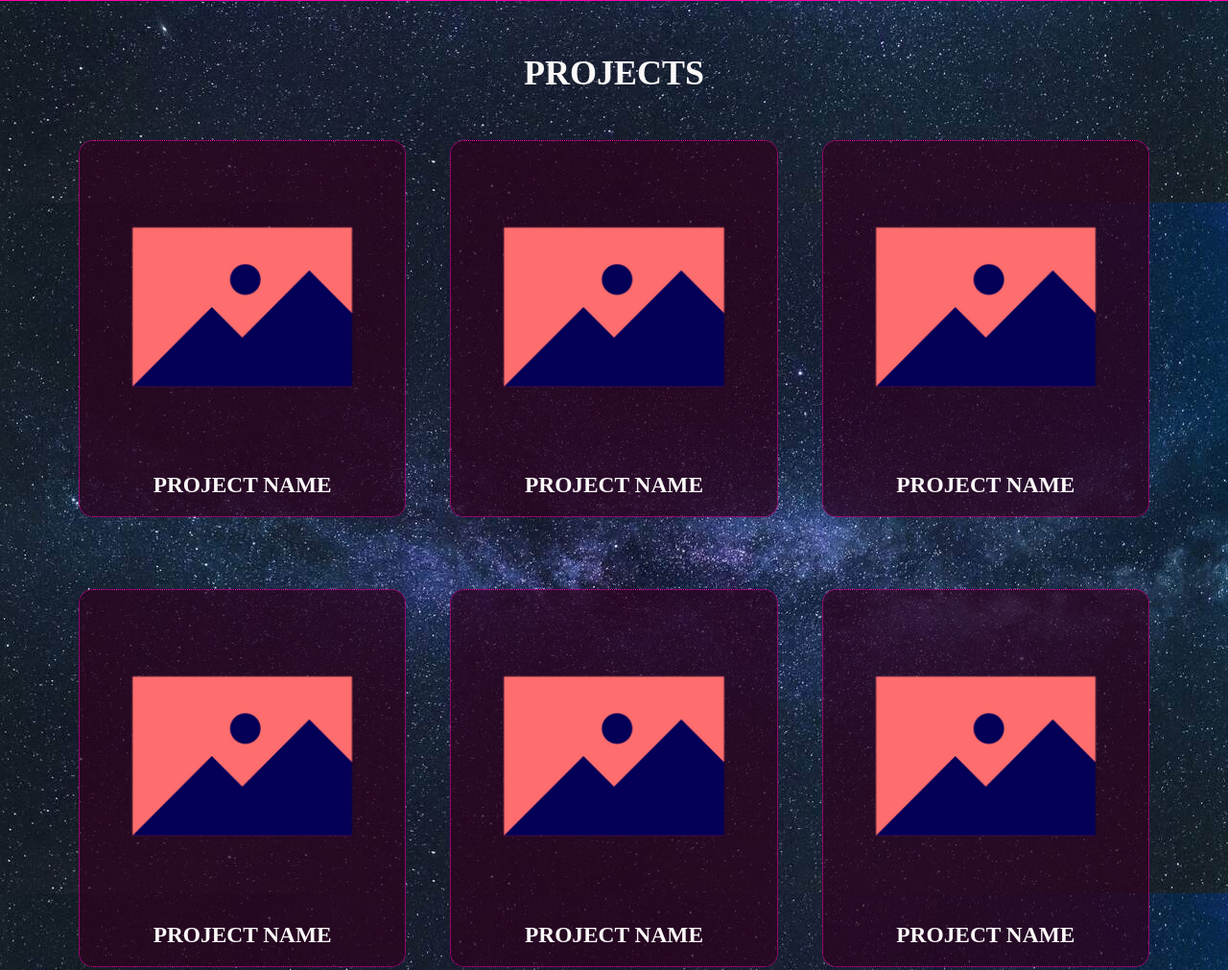
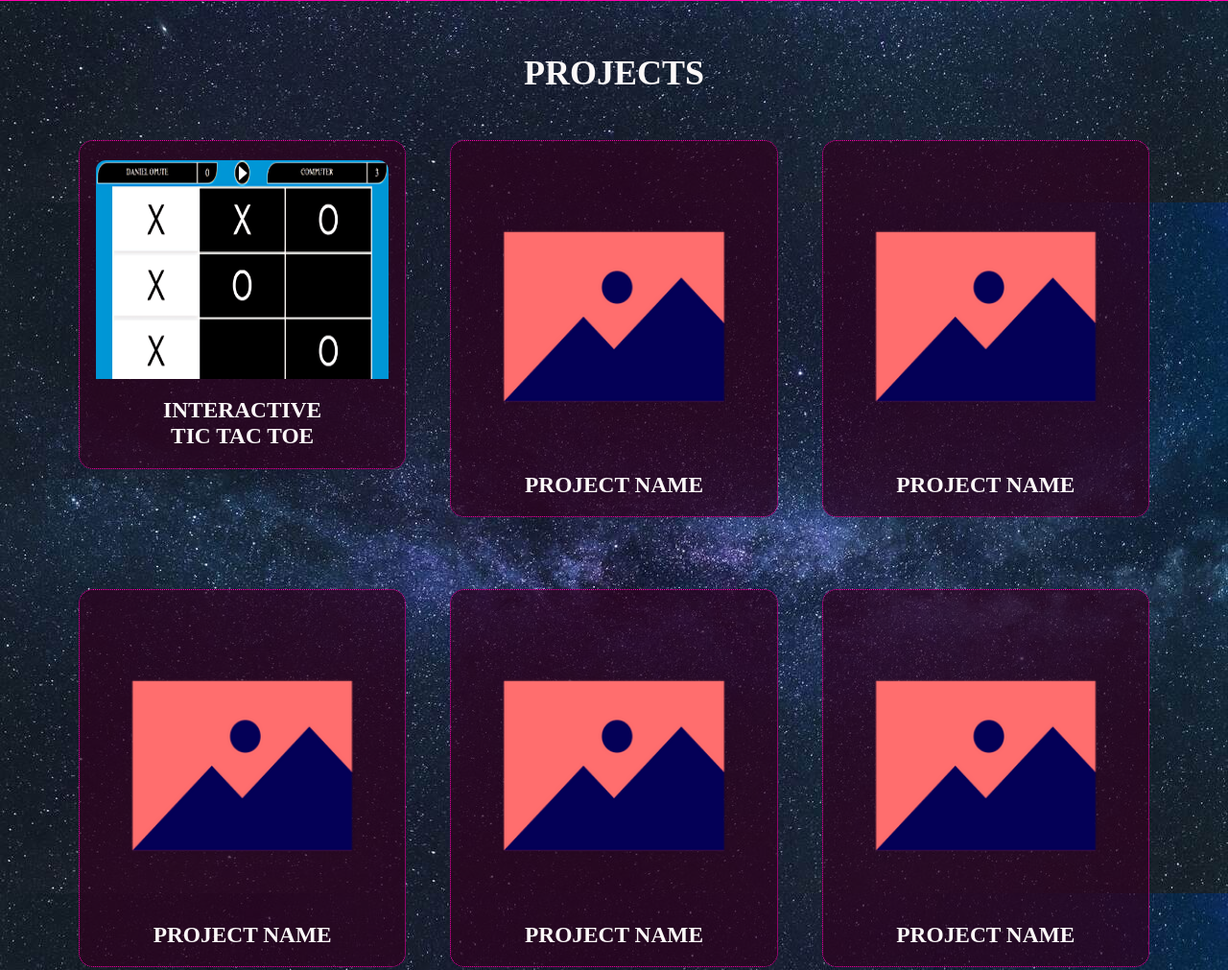
Before and after one commit to danisms/wdd130, a plain HTML site: page my_porfolio/projects.html in a window 1280 px wide. Shown: the part 589-1600 px from the top of the page at 96% size. Drawn offline with Linux system fonts and the light colour scheme; a web font is replaced by a local one.

Commit message:
correct project img display.

```diff
--- a/my_porfolio/projects.html
+++ b/my_porfolio/projects.html
@@ -59,7 +59,7 @@
             <h1 id="project-title">PROJECTS</h1>
             <!--CREATING PROJECT BOXES-->
             <!--Project Box-->
-            <a href="https://danisms.github.io/cse121b/project.html" class="project-box" onmouseover="displayMainProjectDes('project-1')" onmouseleave="removeMainProjectDes('project-1')">
+            <a href="https://danisms.github.io/cse121b/project.html" target="_blank" class="project-box" onmouseover="displayMainProjectDes('project-1')" onmouseleave="removeMainProjectDes('project-1')">
                 <div class="sub-page-box">
                     <div class="description-box">
                         <div class="description" id="project-1">
@@ -70,10 +70,10 @@
                             </p>
                         </div>
                         <div class="img-box">
-                            <img src="images/projects/img-placeholder.png" alt="project-image">
+                            <img src="images/projects/my_projects/tic-tac-toe.png" alt="project-image">
                         </div>
                     </div>
-                    <h2>Project Name</h2>
+                    <h2>Interactive <br> Tic Tac Toe</h2>
                 </div>
             </a>
             <!--Project Box-->
--- a/my_porfolio/styles/projects.css
+++ b/my_porfolio/styles/projects.css
@@ -110,6 +110,11 @@ main {
     font-size: 1.3em;
 }
 
+.img-box img {
+    border-radius: 10px;
+    height: 100%;
+}
+
 /* MEDIA QUARRY - SMALL-TAB AND LARGE-PHONE SCREEN */
 @media screen and (max-width: 890px) {
     .summary-box {
```
Also changed, not shown: my_porfolio/images/projects/my_projects/tic-tac-toe.png (added).
